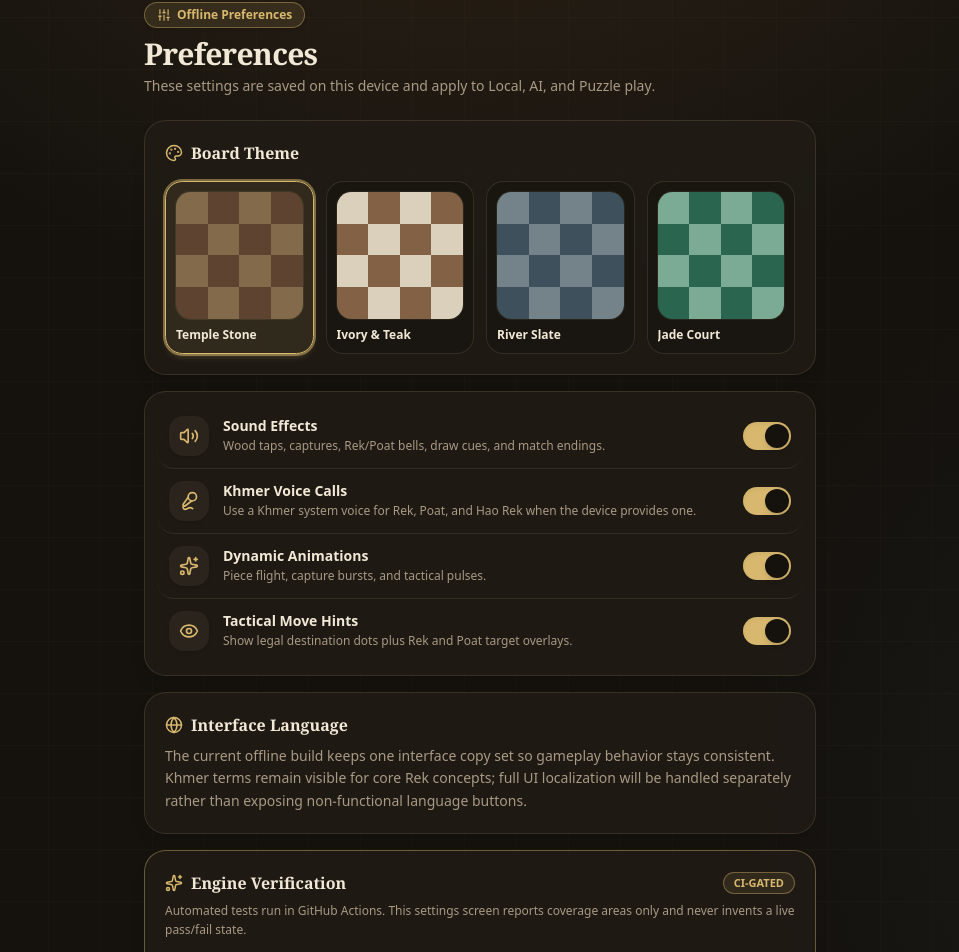
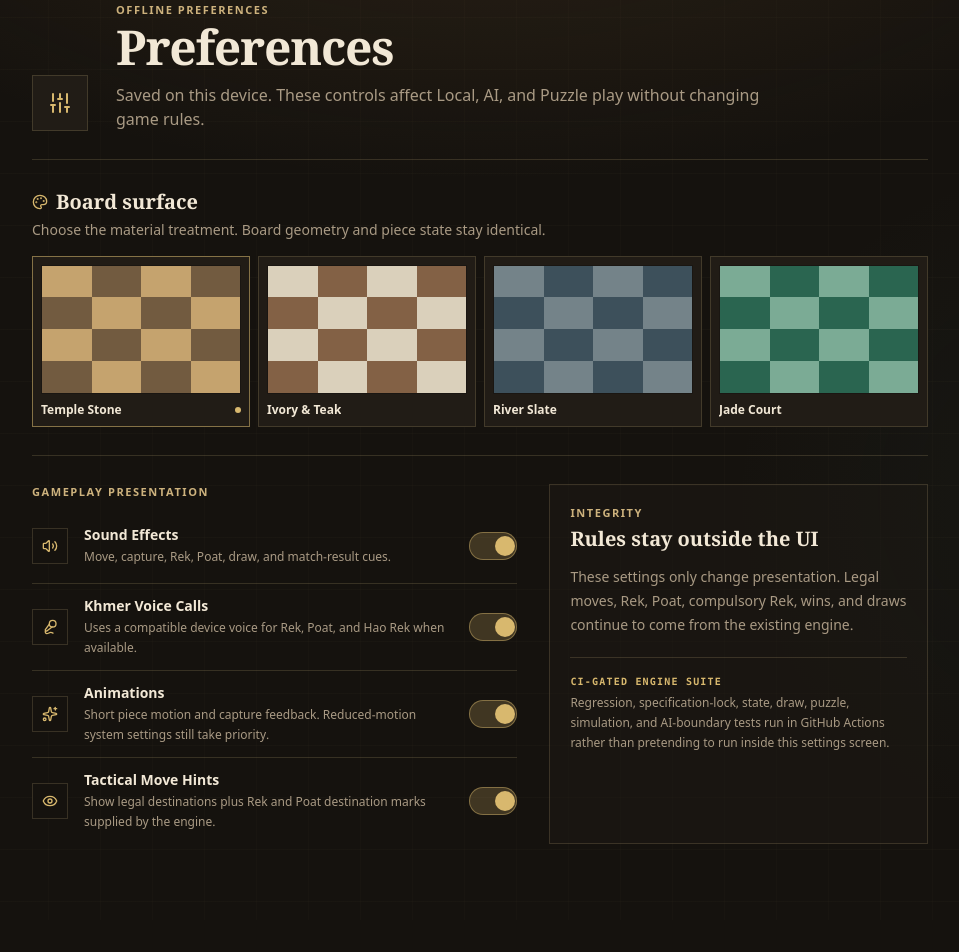
Before and after one commit to machxanht/Rek-Khmer-Chess, a Next.js app: page /settings in a window 1280 px wide. Shown: the part 87-1039 px from the top of the page, without its empty margins (160-1119 px from the left). After the commit the page ends 1007 px from the top, so only its background shows below. Built offline with nearby package versions, Linux system fonts and the light colour scheme.

Commit message:
design: rebuild settings with functional offline controls only

```diff
--- a/components/settings/settings-view.tsx
+++ b/components/settings/settings-view.tsx
@@ -1,8 +1,8 @@
 'use client'
 
 import { useEffect, useState } from 'react'
+import { Eye, Mic2, Palette, Sliders, Sparkles, Volume2 } from 'lucide-react'
 import { cn } from '@/lib/utils'
-import { Volume2, Sparkles, Eye, Palette, Globe, Sliders, Mic2, WifiOff } from 'lucide-react'
 import { sounds } from '@/lib/sound'
 import {
   DEFAULT_OFFLINE_PREFERENCES,
@@ -18,20 +18,11 @@ const BOARD_THEMES: Array<{
   light: string
   dark: string
 }> = [
-  { id: 'temple', label: 'Temple Stone', light: 'oklch(0.54 0.055 72)', dark: 'oklch(0.405 0.047 57)' },
+  { id: 'temple', label: 'Temple Stone', light: '#c5a36e', dark: '#725b40' },
   { id: 'ivory', label: 'Ivory & Teak', light: 'oklch(0.86 0.03 85)', dark: 'oklch(0.52 0.06 60)' },
   { id: 'slate', label: 'River Slate', light: 'oklch(0.6 0.02 220)', dark: 'oklch(0.42 0.03 235)' },
   { id: 'jade', label: 'Jade Court', light: 'oklch(0.7 0.06 165)', dark: 'oklch(0.46 0.07 168)' },
 ]
-
-const ENGINE_SUITES = [
-  ['Core regressions', 'Movement, Rek, Poat, King behavior, captures, and compulsory Min Rek safeguards.'],
-  ['Specification lock', 'Unambiguous rules are locked directly to the repository rule specification.'],
-  ['State & draw contract', 'Turn metadata, immutability, threefold repetition, and lone-King draw bookkeeping.'],
-  ['Published puzzles', 'All 7 puzzle target moves are validated against the engine.'],
-  ['AI boundary & tactics', 'AI only uses engine-legal moves and receives tactical regression coverage.'],
-  ['Long-run simulation', 'Deterministic multi-ply simulations exercise both rule modes across long sequences.'],
-] as const
 
 function SettingSwitch({
   label,
@@ -47,13 +38,13 @@ function SettingSwitch({
   onChange: () => void
 }) {
   return (
-    <li className="flex items-center gap-3.5 p-3 rounded-2xl transition-colors hover:bg-accent/40">
-      <span className="flex size-10 shrink-0 items-center justify-center rounded-xl bg-secondary text-gold shadow-sm">
-        <Icon className="size-5" />
+    <div className="grid min-h-[76px] grid-cols-[auto_1fr_auto] items-center gap-3 border-b border-border py-3 last:border-b-0 sm:gap-4">
+      <span className="flex size-9 items-center justify-center border border-border bg-background text-gold" aria-hidden="true">
+        <Icon className="size-4" />
       </span>
-      <div className="min-w-0 flex-1">
+      <div className="min-w-0">
         <p className="text-sm font-bold text-foreground">{label}</p>
-        <p className="text-xs text-muted-foreground mt-0.5 leading-snug">{desc}</p>
+        <p className="mt-0.5 text-xs leading-5 text-muted-foreground">{desc}</p>
       </div>
       <button
         type="button"
@@ -62,18 +53,18 @@ function SettingSwitch({
         aria-label={label}
         onClick={onChange}
         className={cn(
-          'relative h-7 w-12 shrink-0 rounded-full transition-all duration-200 p-0.5 cursor-pointer shadow-inner touch-manipulation',
-          checked ? 'bg-gold' : 'bg-muted',
+          'relative h-7 w-12 shrink-0 rounded-full border outline-none transition-colors focus-visible:ring-2 focus-visible:ring-gold/70',
+          checked ? 'border-gold/45 bg-gold/22' : 'border-border bg-background',
         )}
       >
         <span
           className={cn(
-            'block size-6 rounded-full bg-background shadow-md transition-transform duration-200',
-            checked ? 'translate-x-5' : 'translate-x-0',
+            'absolute top-1/2 size-5 -translate-y-1/2 rounded-full transition-all duration-150',
+            checked ? 'left-[1.55rem] bg-gold' : 'left-1 bg-muted-foreground/55',
           )}
         />
       </button>
-    </li>
+    </div>
   )
 }
 
@@ -94,10 +85,6 @@ export function SettingsView() {
     sounds.playSelect()
   }
 
-  const handleSelectTheme = (boardTheme: RekBoardTheme) => {
-    updatePreferences({ ...preferences, boardTheme })
-  }
-
   const toggleSound = () => {
     const muted = sounds.toggleMute()
     setSoundOn(!muted)
@@ -105,133 +92,112 @@ export function SettingsView() {
   }
 
   const toggleVoice = () => {
-    const enabled = sounds.toggleVoice()
-    setVoiceOn(enabled)
+    setVoiceOn(sounds.toggleVoice())
     sounds.playSelect()
   }
 
   return (
-    <div className="mx-auto max-w-2xl animate-fade-rise">
-      <header className="mb-6">
-        <div className="inline-flex items-center gap-1.5 rounded-full border border-gold/40 bg-gold-soft px-3 py-1 text-xs font-semibold text-gold shadow-sm mb-2">
-          <Sliders className="size-3.5" />
-          <span>Offline Preferences</span>
+    <div className="mx-auto max-w-4xl animate-fade-rise">
+      <header className="grid gap-5 border-b border-border pb-7 sm:grid-cols-[auto_1fr] sm:items-end sm:gap-7">
+        <div className="flex size-14 items-center justify-center border border-border bg-card text-gold">
+          <Sliders className="size-6" />
         </div>
-        <h1 className="font-display text-3xl font-extrabold tracking-tight text-foreground">Preferences</h1>
-        <p className="text-sm text-muted-foreground mt-1">
-          These settings are saved on this device and apply to Local, AI, and Puzzle play.
+        <div>
+          <p className="rk-eyebrow">Offline preferences</p>
+          <h1 className="mt-1 font-display text-4xl font-semibold tracking-tight text-foreground sm:text-5xl">Preferences</h1>
+          <p className="mt-3 max-w-2xl text-sm leading-6 text-muted-foreground sm:text-base">
+            Saved on this device. These controls affect Local, AI, and Puzzle play without changing game rules.
           </p>
+        </div>
       </header>
 
-      <section className="rounded-3xl border border-border/80 bg-card/80 p-5 backdrop-blur-md shadow-lg">
+      <section className="py-7">
         <div className="flex items-center gap-2">
-          <Palette className="size-4.5 text-gold" />
-          <h2 className="font-display text-base font-bold text-foreground">Board Theme</h2>
+          <Palette className="size-4 text-gold" />
+          <h2 className="font-display text-xl font-semibold text-foreground">Board surface</h2>
         </div>
-        <div className="mt-4 grid grid-cols-2 gap-3 sm:grid-cols-4">
+        <p className="mt-1 text-sm text-muted-foreground">Choose the material treatment. Board geometry and piece state stay identical.</p>
+
+        <div className="mt-4 grid grid-cols-2 gap-2 sm:grid-cols-4">
           {BOARD_THEMES.map((theme) => {
             const active = preferences.boardTheme === theme.id
             return (
               <button
                 key={theme.id}
                 type="button"
-                onClick={() => handleSelectTheme(theme.id)}
+                onClick={() => updatePreferences({ ...preferences, boardTheme: theme.id })}
                 aria-pressed={active}
                 className={cn(
-                  'group rounded-2xl border p-2.5 text-left transition-all duration-200 hover:-translate-y-0.5 touch-manipulation',
-                  active
-                    ? 'border-gold bg-gold/10 ring-2 ring-gold/50 shadow-md shadow-gold/20'
-                    : 'border-border/80 bg-background/50 hover:border-gold/40',
+                  'border bg-card p-2 text-left outline-none transition-colors focus-visible:ring-2 focus-visible:ring-gold/70',
+                  active ? 'border-gold/55' : 'border-border hover:border-gold/30',
                 )}
               >
-                <span className="grid aspect-square grid-cols-4 overflow-hidden rounded-xl shadow-inner ring-1 ring-border/50">
-                  {Array.from({ length: 16 }).map((_, i) => {
-                    const row = Math.floor(i / 4)
-                    const col = i % 4
-                    return <span key={i} style={{ background: (row + col) % 2 ? theme.dark : theme.light }} />
+                <span className="grid aspect-[1.55/1] grid-cols-4 overflow-hidden border border-black/20">
+                  {Array.from({ length: 16 }).map((_, index) => {
+                    const row = Math.floor(index / 4)
+                    const col = index % 4
+                    return <span key={index} style={{ background: (row + col) % 2 ? theme.dark : theme.light }} />
                   })}
                 </span>
-                <span className="mt-2 block text-xs font-bold text-foreground truncate">{theme.label}</span>
+                <span className="mt-2 flex items-center justify-between gap-2 text-xs font-bold text-foreground">
+                  <span className="truncate">{theme.label}</span>
+                  {active && <span className="size-1.5 rounded-full bg-gold" aria-label="Selected" />}
+                </span>
               </button>
             )
           })}
         </div>
       </section>
 
-      <section className="mt-4 rounded-3xl border border-border/80 bg-card/80 p-3 backdrop-blur-md shadow-lg">
-        <ul className="divide-y divide-border/60">
+      <section className="grid gap-8 border-t border-border py-7 lg:grid-cols-[1fr_0.78fr]">
+        <div>
+          <p className="rk-eyebrow">Gameplay presentation</p>
+          <div className="mt-2">
             <SettingSwitch
               label="Sound Effects"
-            desc="Wood taps, captures, Rek/Poat bells, draw cues, and match endings."
+              desc="Move, capture, Rek, Poat, draw, and match-result cues."
               icon={Volume2}
               checked={soundOn}
               onChange={toggleSound}
             />
             <SettingSwitch
               label="Khmer Voice Calls"
-            desc="Use a Khmer system voice for Rek, Poat, and Hao Rek when the device provides one."
+              desc="Uses a compatible device voice for Rek, Poat, and Hao Rek when available."
               icon={Mic2}
               checked={voiceOn}
               onChange={toggleVoice}
             />
             <SettingSwitch
-            label="Dynamic Animations"
-            desc="Piece flight, capture bursts, and tactical pulses."
+              label="Animations"
+              desc="Short piece motion and capture feedback. Reduced-motion system settings still take priority."
               icon={Sparkles}
               checked={preferences.animations}
               onChange={() => updatePreferences({ ...preferences, animations: !preferences.animations })}
             />
             <SettingSwitch
               label="Tactical Move Hints"
-            desc="Show legal destination dots plus Rek and Poat target overlays."
+              desc="Show legal destinations plus Rek and Poat destination marks supplied by the engine."
               icon={Eye}
               checked={preferences.hints}
               onChange={() => updatePreferences({ ...preferences, hints: !preferences.hints })}
             />
-        </ul>
+          </div>
+        </div>
+
+        <aside className="border border-border bg-card/42 p-4 sm:p-5">
+          <p className="rk-eyebrow">Integrity</p>
+          <h2 className="mt-1 font-display text-xl font-semibold text-foreground">Rules stay outside the UI</h2>
+          <p className="mt-3 text-sm leading-6 text-muted-foreground">
+            These settings only change presentation. Legal moves, Rek, Poat, compulsory Rek, wins, and draws continue to come from the existing engine.
+          </p>
+          <div className="mt-5 border-t border-border pt-4">
+            <p className="font-mono text-[10px] font-black uppercase tracking-[0.12em] text-gold">CI-gated engine suite</p>
+            <p className="mt-1 text-xs leading-5 text-muted-foreground">
+              Regression, specification-lock, state, draw, puzzle, simulation, and AI-boundary tests run in GitHub Actions rather than pretending to run inside this settings screen.
+            </p>
+          </div>
+        </aside>
       </section>
-
-      <section className="mt-4 rounded-3xl border border-border/80 bg-card/80 p-5 backdrop-blur-md shadow-lg">
-        <div className="flex items-center gap-2">
-          <Globe className="size-4.5 text-gold" />
-          <h2 className="font-display text-base font-bold text-foreground">Interface Language</h2>
-        </div>
-        <p className="mt-2 text-sm leading-relaxed text-muted-foreground">
-          The current offline build keeps one interface copy set so gameplay behavior stays consistent. Khmer terms remain visible for core Rek concepts; full UI localization will be handled separately rather than exposing non-functional language buttons.
-        </p>
-      </section>
-
-      <section className="mt-4 rounded-3xl border border-gold/40 bg-card/80 p-5 backdrop-blur-md shadow-lg">
-        <div className="flex items-center justify-between gap-3">
-          <div className="flex items-center gap-2">
-            <Sparkles className="size-4.5 text-gold" />
-            <h2 className="font-display text-base font-bold text-foreground">Engine Verification</h2>
-          </div>
-          <span className="shrink-0 rounded-full border border-gold/40 bg-gold/10 px-2.5 py-0.5 text-[11px] font-bold text-gold">
-            CI-GATED
-          </span>
-        </div>
-        <p className="mt-1.5 text-xs leading-relaxed text-muted-foreground">
-          Automated tests run in GitHub Actions. This settings screen reports coverage areas only and never invents a live pass/fail state.
-        </p>
-        <div className="mt-3 grid gap-2 sm:grid-cols-2 text-xs">
-          {ENGINE_SUITES.map(([title, desc]) => (
-            <div key={title} className="rounded-xl border border-border/70 bg-background/60 p-3">
-              <span className="font-semibold text-foreground">{title}</span>
-              <p className="mt-1 leading-relaxed text-muted-foreground">{desc}</p>
-            </div>
-          ))}
-        </div>
-      </section>
-
-      <section className="mt-4 flex items-start gap-3 rounded-2xl border border-border/70 bg-card/60 p-4 text-sm text-muted-foreground">
-        <WifiOff className="mt-0.5 size-4.5 shrink-0 text-gold" />
-        <p>
-          Local, AI, puzzles, preferences, visual assets, and game audio work without an account or network connection after the app is loaded.
-        </p>
-      </section>
-
-      <p className="mt-6 text-center font-mono text-xs text-muted-foreground">Rek Khmer Chess · Offline Core</p>
     </div>
   )
 }
```
Lines whose indentation alone changed are shown as unchanged.
